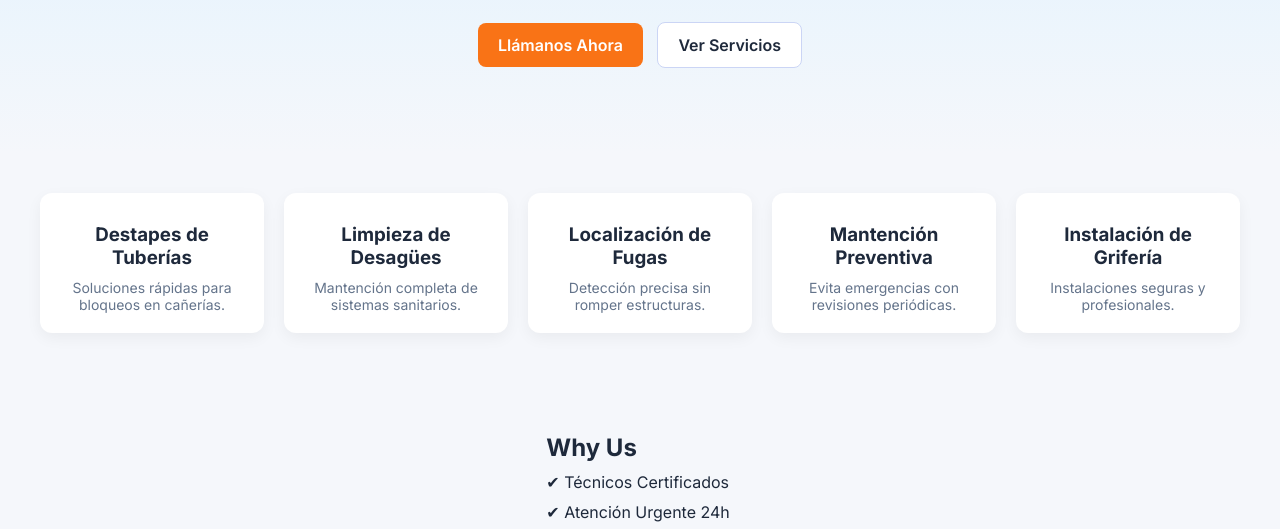
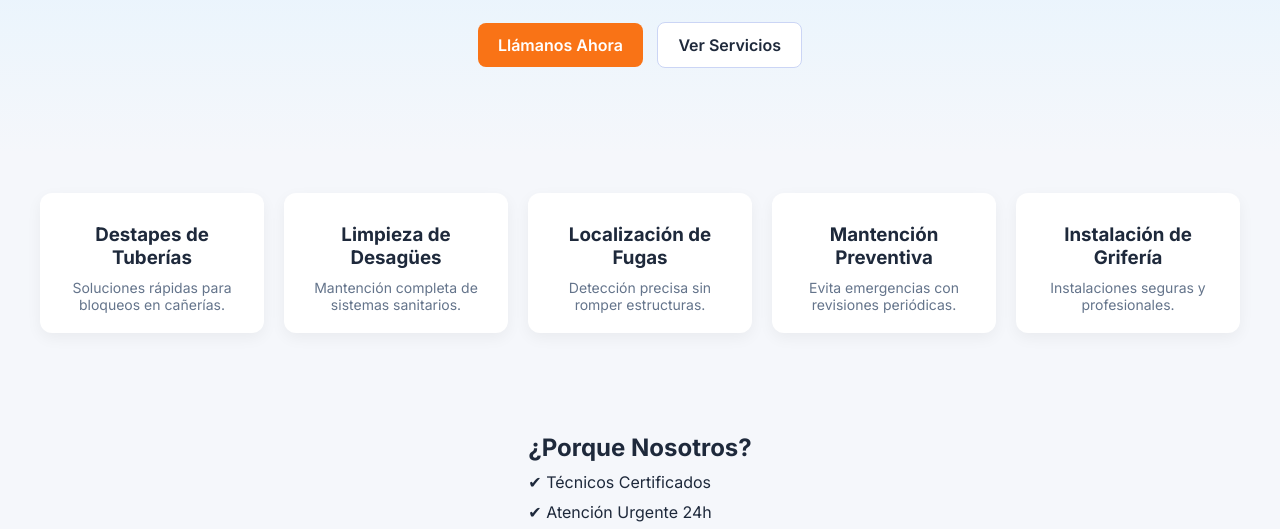
Before and after one commit to SurathStraiuss/TotalDestape, a plain HTML site: page index.html in a window 1280 px wide. Shown: the part 246-775 px from the top of the page. Drawn offline with Linux system fonts and the light colour scheme.

Commit message:
Update index.html
Cambie de ingles a español la parte de porque nosotros

```diff
--- a/index.html
+++ b/index.html
@@ -112,7 +112,7 @@
 
 <section class="why">
   <div>
-    <h2>Why Us</h2>
+    <h2>¿Porque Nosotros?</h2>
     <ul>
       <li>✔ Técnicos Certificados</li>
       <li>✔ Atención Urgente 24h</li>
```
